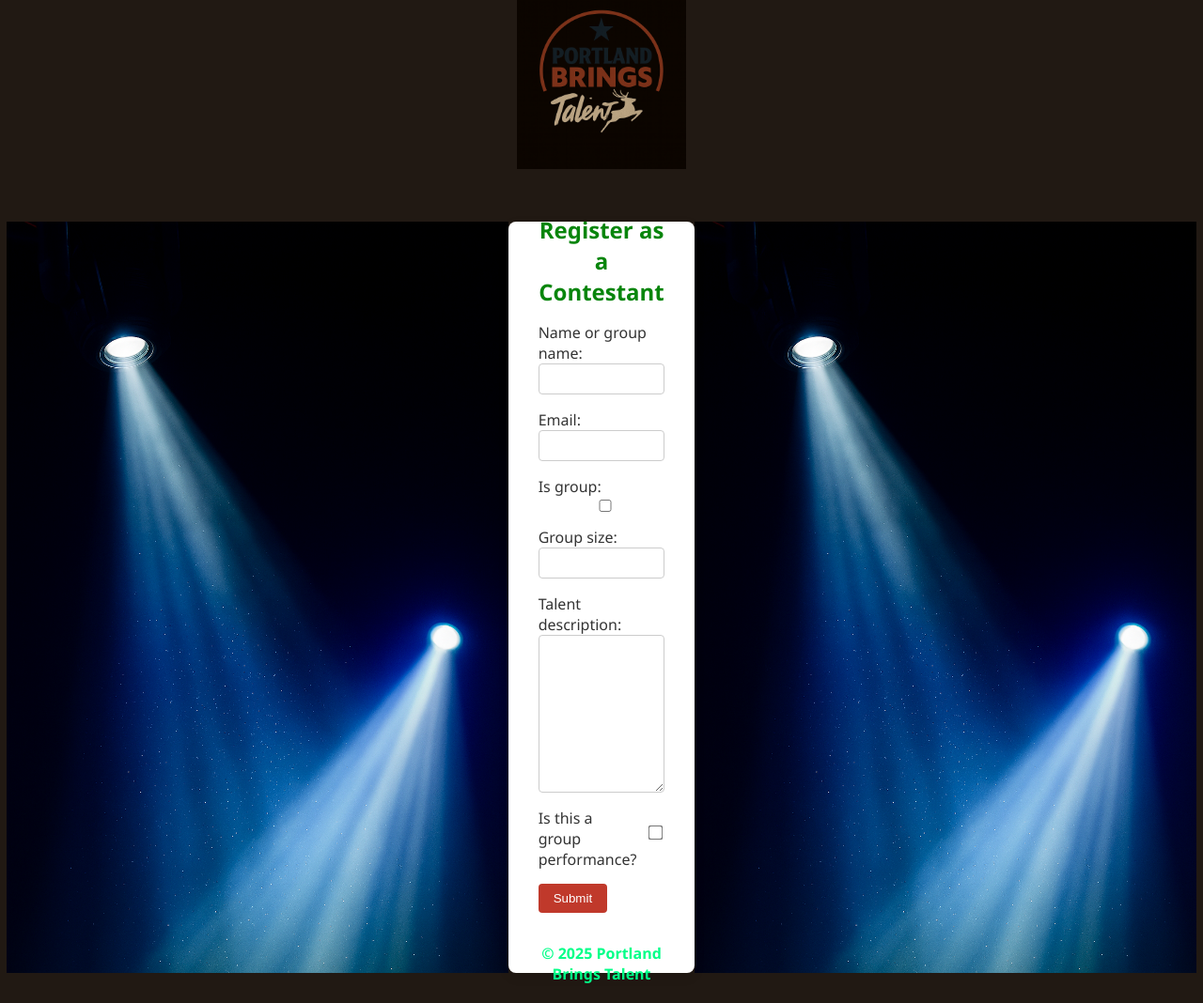
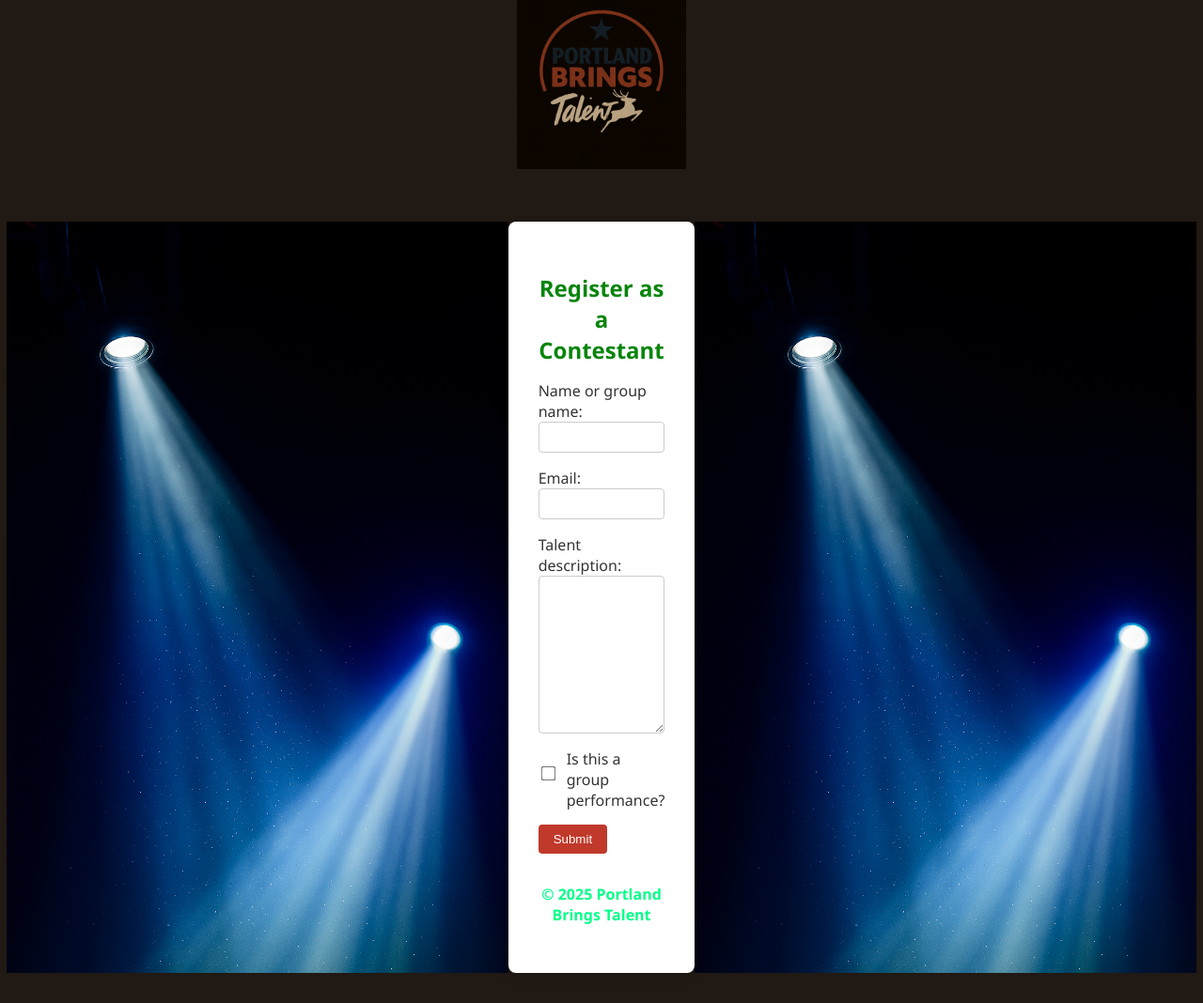
Before and after one commit to jenntech2018/talentUnleashed, a Django app: page /register/ in a window 1280 px wide. Shown: the whole page at 94% size. Run offline with Django 5.2, Linux system fonts and the light colour scheme.

Commit message:
fixed css

```diff
--- a/landing/templates/landing/register.html
+++ b/landing/templates/landing/register.html
@@ -15,7 +15,6 @@
 <script>
   document.addEventListener("DOMContentLoaded", function () {
     const toggle = document.getElementById("id_is_group");
-    const groupField = document.getElementById("groupSizeField");
 
     function toggleGroupField() {
       groupField.style.display = toggle.checked ? "block" : "none";
@@ -23,6 +22,8 @@
 
     if (toggle) {
       toggle.addEventListener("change", toggleGroupField);
+          const groupField = document.getElementById("groupSizeField");
+
       toggleGroupField(); // initialize on load
     }
   });
@@ -34,20 +35,16 @@
 
   <div class="form-container">
     <h2>Register as a Contestant</h2>
-  <form method="post">
+ <form method="post">
   {% csrf_token %}
 
   {{ form.name_or_group_name.label_tag }} {{ form.name_or_group_name }}
   {{ form.email.label_tag }} {{ form.email }}
-  {{ form.is_group.label_tag }} {{ form.is_group }}
-  {{ form.group_size.label_tag }} {{ form.group_size }}
   {{ form.talent_description.label_tag }} {{ form.talent_description }}
 
-<div class="form-row">
-  <label for="id_is_group">Is this a group performance?</label>
-  {{ form.is_group }}
-</div>
-
+  <div class="form-row">
+    {{ form.is_group }} <label for="id_is_group">Is this a group performance?</label>
+  </div>
 
   <div id="groupSizeField" style="display: none;">
     {{ form.group_size.label_tag }} {{ form.group_size }}
@@ -60,4 +57,19 @@
 
   <img src="{% static 'landing/stage-right.png' %}" alt="Stage Light Right" class="side-light">
 </div>
+<script>
+  document.addEventListener("DOMContentLoaded", function () {
+    const toggle = document.getElementById("id_is_group");
+    const groupField = document.getElementById("groupSizeField");
+
+    function toggleGroupField() {
+      groupField.style.display = toggle.checked ? "block" : "none";
+    }
+
+    if (toggle && groupField) {
+      toggle.addEventListener("change", toggleGroupField);
+      toggleGroupField(); // initialize on load
+    }
+  });
+</script>
 </body>
```
